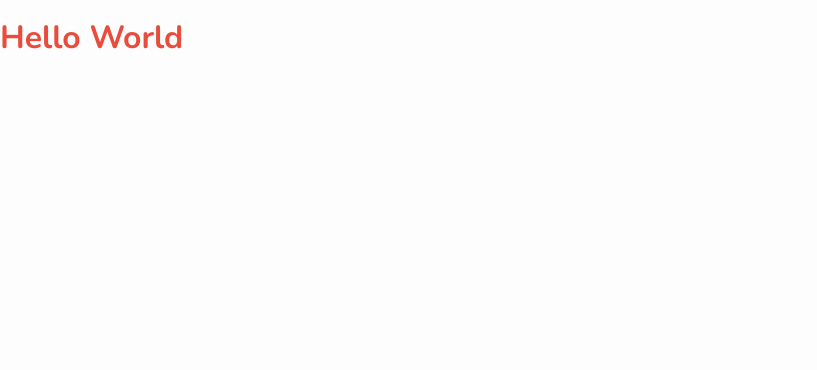
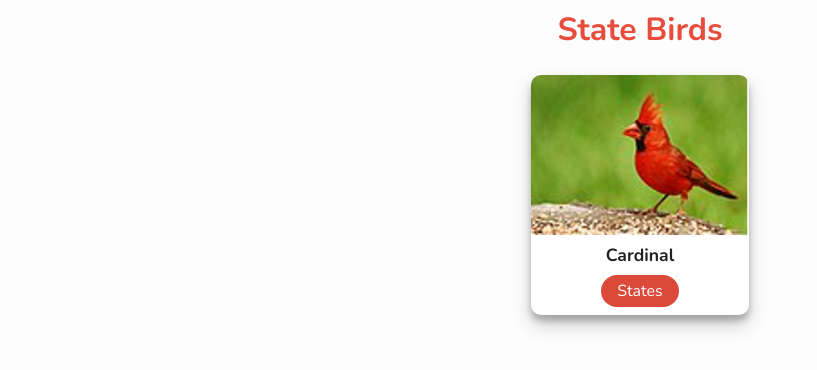
Before and after one commit to tomrr6/PWA0122, a plain HTML site: page index.html in a window 1280 px wide. Shown: the whole page, without its empty margins (0-817 px from the left). Drawn offline with nearby package versions, Linux system fonts and the light colour scheme.

Commit message:
Update index.html

```diff
--- a/index.html
+++ b/index.html
@@ -16,9 +16,16 @@
   <meta name="msapplication-TileColor" content="#FFFFFF">
  </head>
  <body class="fullscreen" onload="regSW();">
+   <main>
+     <h1 class="title">State Birds</h1>
    <div class="container">
-     <h1 class="title">Hello World</h1>
+     <div class="card">
+       <img class="card--avatar" src="images/Cardinal.png">
+       <h1 class="card--title">Cardinal</h1>
+       <a class="card--link" href="#">States</a>
+     </div>
    </div>
+   </main>
    <script src="js/main.js"></script>
   </body>
   <html>
```
